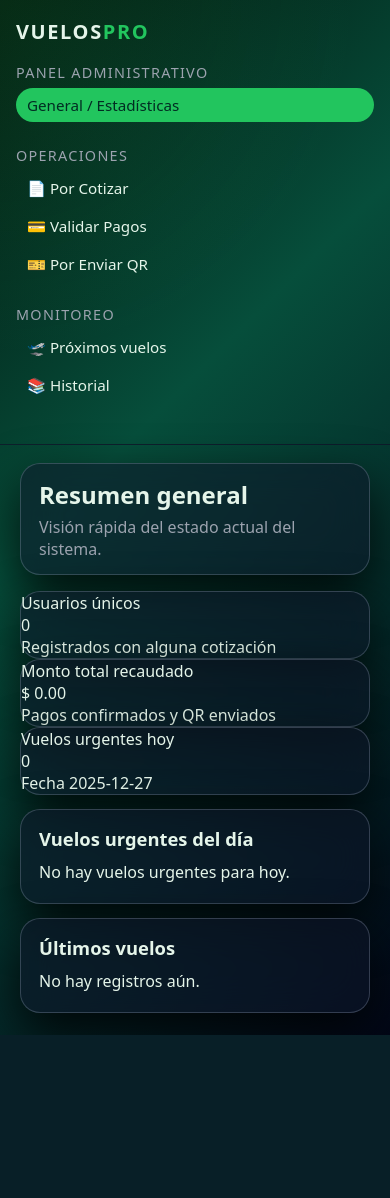
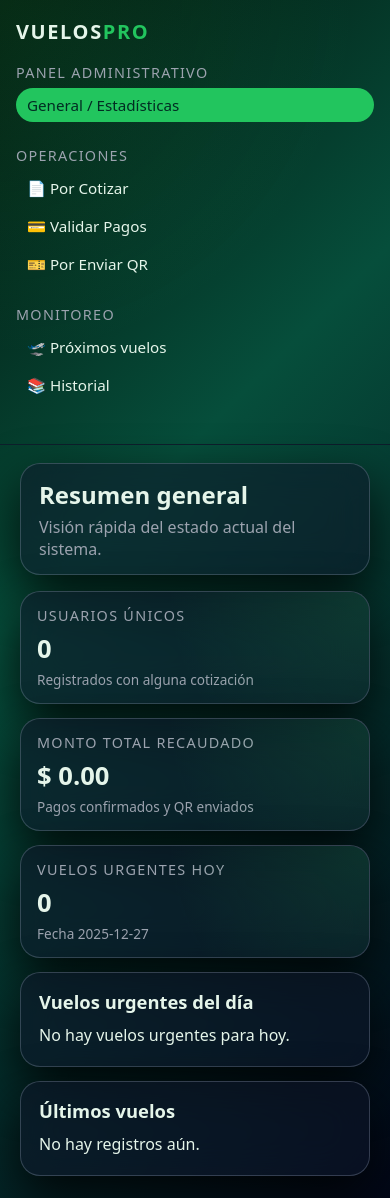
Before and after one commit to Hdpjiax/bot_tg, a Flask app: page / in a window 390 px wide. Before the commit the page ends 1035 px from the top, so only its background shows below. Run offline with Flask 3, Linux system fonts and the light colour scheme; data that the repository does not hold is empty.

Commit message:
Update style.css

```diff
--- a/dashboard/static/css/style.css
+++ b/dashboard/static/css/style.css
@@ -299,4 +299,50 @@ button:hover {
     border-right: none;
     border-bottom: 1px solid rgba(15, 23, 42, 0.85);
   }
+  .cards-row {
+  display: grid;
+  grid-template-columns: repeat(3, minmax(0, 1fr));
+  gap: 14px;
 }
+
+.stat-card {
+  padding: 14px 16px;
+  position: relative;
+  overflow: hidden;
+}
+
+.stat-card::before {
+  content: "";
+  position: absolute;
+  inset: 0;
+  background: radial-gradient(circle at top right, rgba(34,197,94,0.35), transparent 55%);
+  opacity: 0.45;
+  pointer-events: none;
+}
+
+.stat-label {
+  font-size: 0.9rem;
+  color: var(--text-muted);
+  text-transform: uppercase;
+  letter-spacing: 0.09em;
+  margin-bottom: 6px;
+}
+
+.stat-value {
+  font-size: 1.6rem;
+  font-weight: 700;
+  margin-bottom: 4px;
+}
+
+.stat-foot {
+  font-size: 0.85rem;
+  color: var(--text-muted);
+}
+
+@media (max-width: 900px) {
+  .cards-row {
+    grid-template-columns: 1fr;
+  }
+}
+
+}
```
